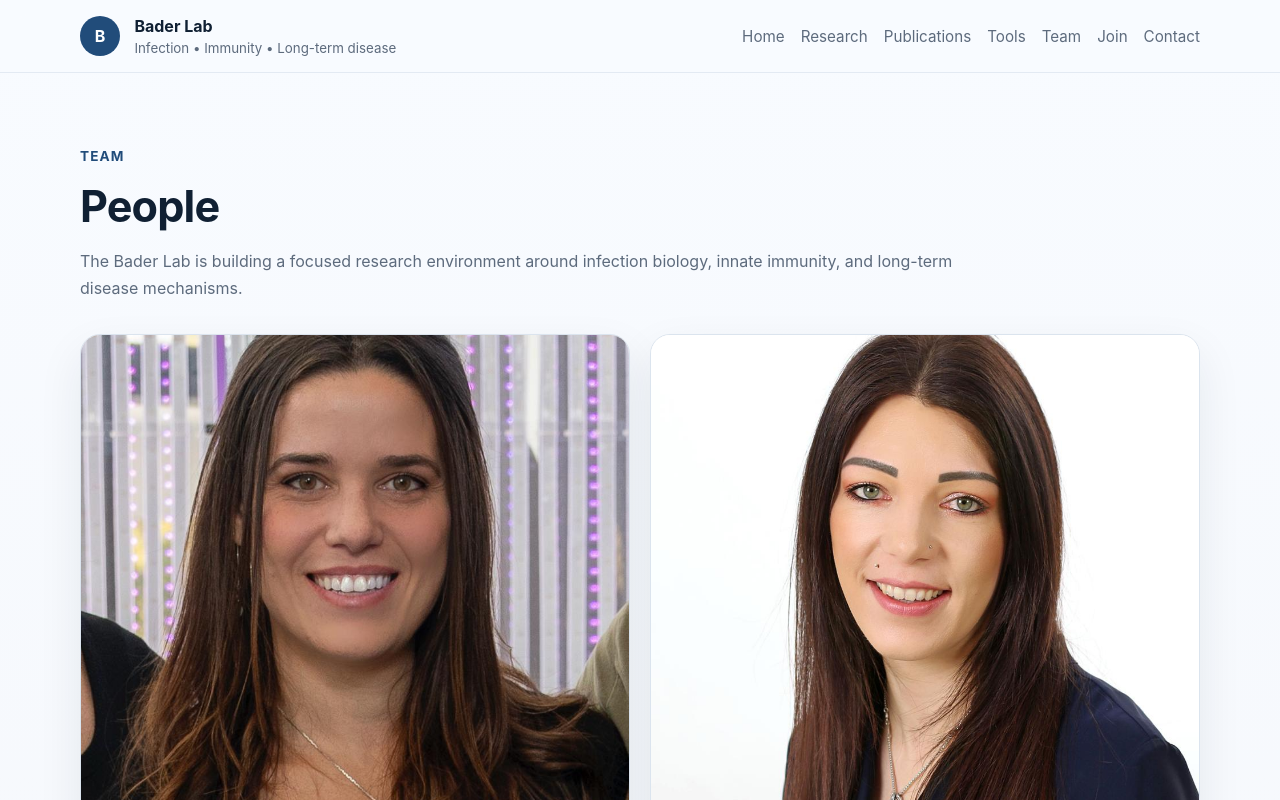
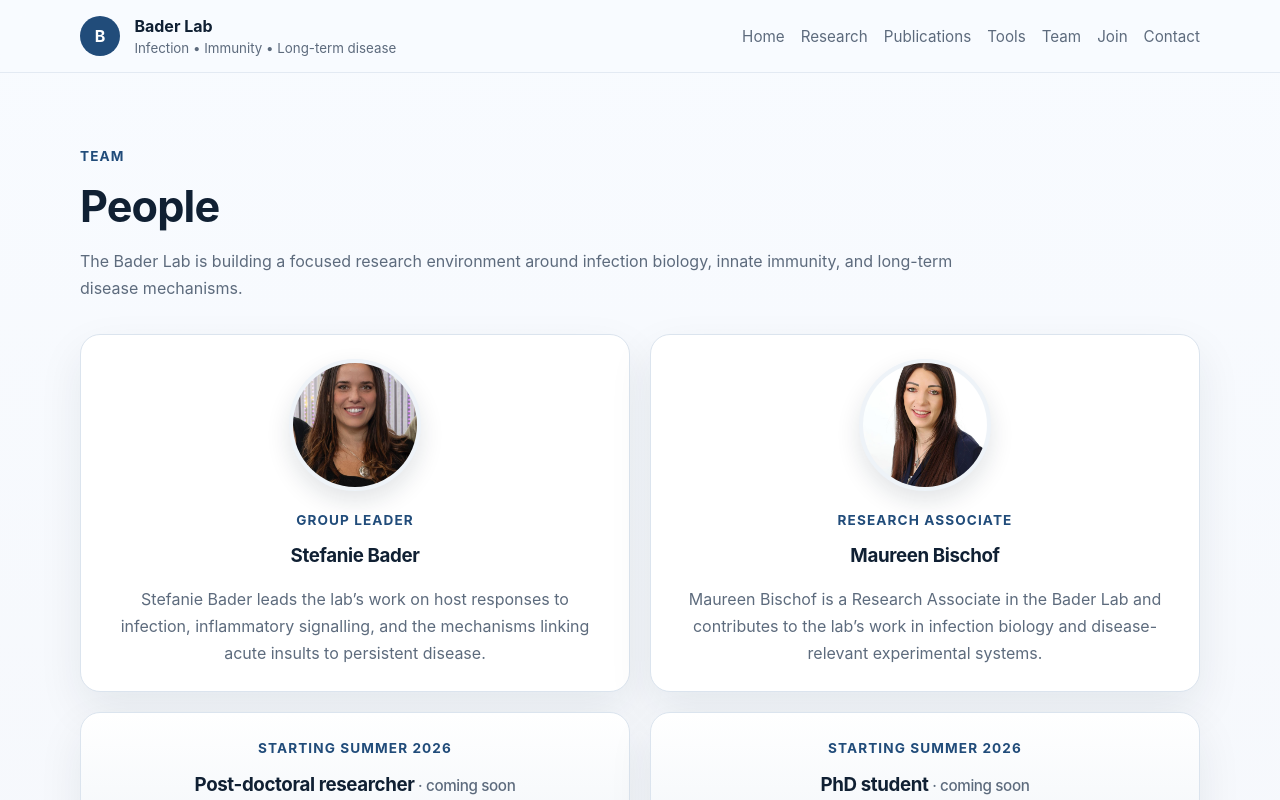
Before and after one commit to blackglasslab/website, a Next.js app: page /team in a window 1280 px wide. Shown: the top 800 px of the page. Built offline with nearby package versions, Linux system fonts and the light colour scheme.

Commit message:
Refine team page and add upcoming hires

```diff
--- a/app/globals.css
+++ b/app/globals.css
@@ -295,22 +295,43 @@ p {
   align-items: start;
 }
 
-.team-card-photo {
-  overflow: hidden;
+.team-card-bubble,
+.team-card-coming-soon {
+  text-align: center;
 }
 
-.team-photo-wrap {
-  margin: -1.5rem -1.5rem 1.25rem;
-  aspect-ratio: 4 / 4.6;
+.team-bubble-row {
+  display: flex;
+  justify-content: center;
+  margin-bottom: 1.1rem;
+}
+
+.team-bubble-wrap {
+  width: 132px;
+  height: 132px;
+  border-radius: 999px;
   overflow: hidden;
+  border: 4px solid var(--surface-soft);
+  box-shadow: 0 10px 24px rgba(16, 32, 51, 0.12);
   background: var(--surface-soft);
 }
 
-.team-photo {
+.team-bubble {
   width: 100%;
   height: 100%;
   object-fit: cover;
   display: block;
+}
+
+.team-card-coming-soon {
+  background: linear-gradient(180deg, var(--surface) 0%, var(--surface-soft) 100%);
+}
+
+.team-card-coming-soon h3::after {
+  content: ' · coming soon';
+  color: var(--muted);
+  font-weight: 500;
+  font-size: 0.95rem;
 }
 
 .research-hero-panel {
--- a/app/layout.js
+++ b/app/layout.js
@@ -51,7 +51,7 @@ export default function RootLayout({ children }) {
                   Created with <a href="https://openclaw.ai" target="_blank" rel="noreferrer">OpenClaw</a>
                 </p>
                 <p>
-                  Onyx is the lab’s AI collaborator: a steady machine familiar helping build structure, tools, and less administrative despair.
+                  Onyx is the lab’s AI chief of staff, systems builder, and steady machine familiar — helping turn ideas into structure, tools, and momentum.
                 </p>
               </div>
             </div>
--- a/app/team/page.js
+++ b/app/team/page.js
@@ -17,6 +17,16 @@ const teamMembers = [
     image: '/team/maureen-bischof.jpg',
     bio: 'Maureen Bischof is a Research Associate in the Bader Lab and contributes to the lab’s work in infection biology and disease-relevant experimental systems.',
   },
+  {
+    name: 'Post-doctoral researcher',
+    role: 'Starting summer 2026',
+    bio: 'Joining the lab to work at the intersection of neurobiology, AI/ML, and long-term consequences of infection.',
+  },
+  {
+    name: 'PhD student',
+    role: 'Starting summer 2026',
+    bio: 'Joining the lab to study cell death and inflammation in long-term infection.',
+  },
 ];
 
 export default function TeamPage() {
@@ -32,16 +42,20 @@ export default function TeamPage() {
         </div>
         <div className="team-layout team-layout-photos">
           {teamMembers.map((member) => (
-            <article className="team-card team-card-photo" key={member.name}>
-              <div className="team-photo-wrap">
-                <Image
-                  src={member.image}
-                  alt={member.name}
-                  width={520}
-                  height={640}
-                  className="team-photo"
-                />
-              </div>
+            <article className={`team-card ${member.image ? 'team-card-bubble' : 'team-card-coming-soon'}`} key={member.name}>
+              {member.image ? (
+                <div className="team-bubble-row">
+                  <div className="team-bubble-wrap">
+                    <Image
+                      src={member.image}
+                      alt={member.name}
+                      width={220}
+                      height={220}
+                      className="team-bubble"
+                    />
+                  </div>
+                </div>
+              ) : null}
               <p className="kicker">{member.role}</p>
               <h3>{member.name}</h3>
               <p>{member.bio}</p>
```
